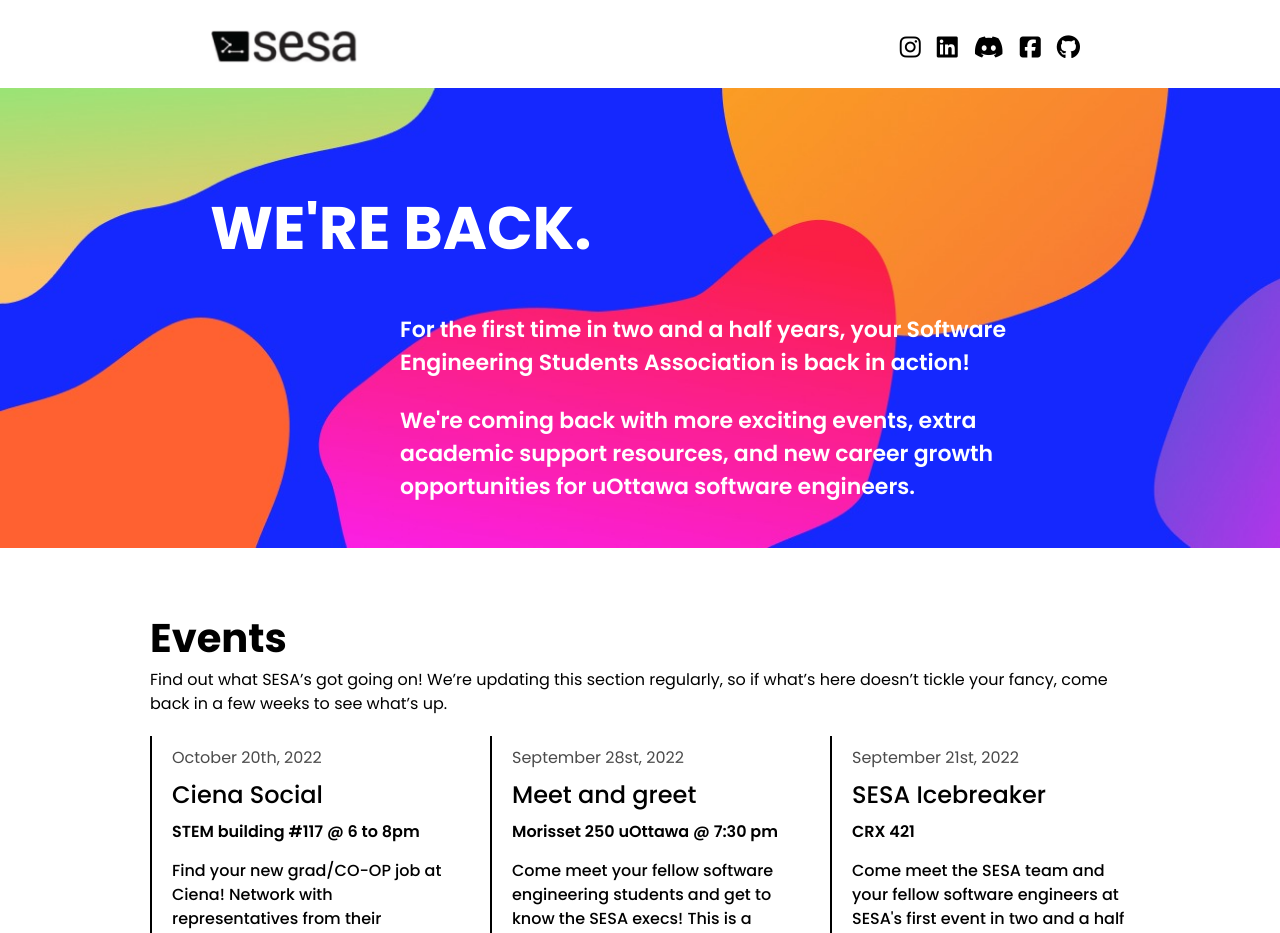
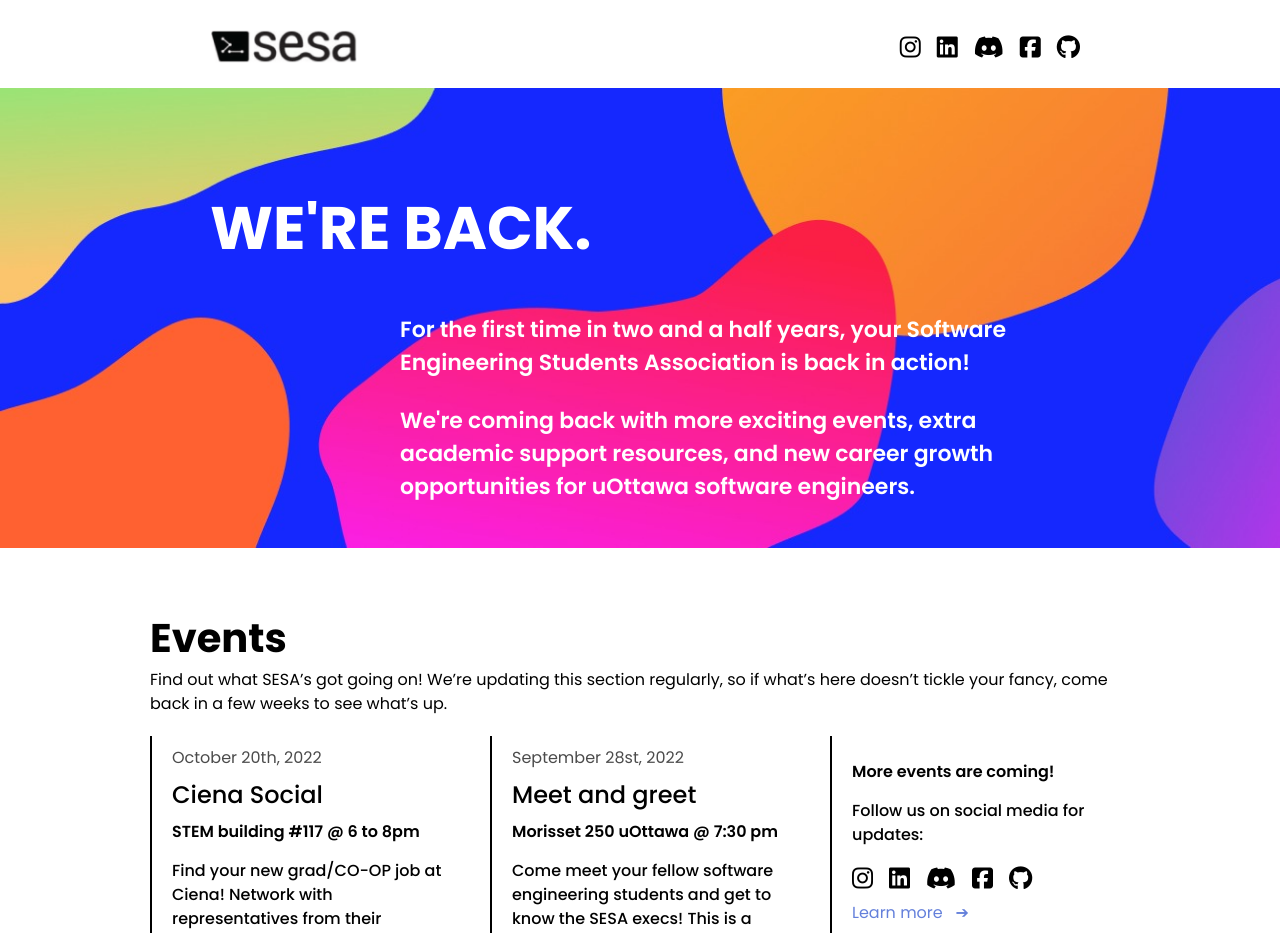
Before and after one commit to MonicaOportus/uOttawaSESA, a React (Create React App) app: page / in a window 1280 px wide. Shown: the top 933 px of the page. Built offline with nearby package versions, Linux system fonts and the light colour scheme.

Commit message:
added empty event

```diff
--- a/src/components/events.js
+++ b/src/components/events.js
@@ -4,8 +4,9 @@ function Events(props) {
   return (
     <div
       id="events"
-      className="inline-block mb-[50px] w-[300px] border-l-2 border-black pl-[20px]
-            py-[10px] mx-[20px] text-left"
+      className="inline-block align-middle mb-[50px] w-[300px] h-[300px] border-l-2 border-black pl-[20px]
+        py-[10px] mx-[20px] text-left"
+      key = {props.id}
     >
       <p className="pb-[7px] text-[#4B4B4B] font-normal text-[16px]">
         {props.date}
@@ -17,6 +18,50 @@ function Events(props) {
           ? props.invitation.substring(0, 139) + "..."
           : props.invitation}
       </p>
+      {!props.date ? (
+        <div className="flex gap-4 mr-[15px] md:mr-[100px] lg:mr-[200px] mb-[10px]">
+          <a
+            target="_blank"
+            rel="noreferrer"
+            href="https://www.instagram.com/uottawasesa/"
+            className="hover:scale-[1.05]"
+          >
+            <i className="fa-xl fa-brands fa-instagram"></i>
+          </a>
+          <a
+            target="_blank"
+            rel="noreferrer"
+            href="https://www.linkedin.com/company/software-engineering-student-association/"
+            className="hover:scale-[1.05]"
+          >
+            <i className="fa-xl fa-brands fa-linkedin"></i>
+          </a>
+          <a
+            target="_blank"
+            rel="noreferrer"
+            href="https://discord.gg/xaQwdX8gyx"
+            className="hover:scale-[1.05]"
+          >
+            <i className="fa-xl fa-brands fa-discord"></i>
+          </a>
+          <a
+            target="_blank"
+            rel="noreferrer"
+            href="https://www.facebook.com/UOttawaSESA"
+            className="hover:scale-[1.05]"
+          >
+            <i className="fa-xl fa-brands fa-square-facebook"></i>
+          </a>
+          <a
+            target="_blank"
+            rel="noreferrer"
+            href="https://github.com/DemianOportus/SESA"
+            className="hover:scale-[1.05]"
+          >
+            <i className="fa-xl fa-brands fa-github"></i>
+          </a>
+        </div>
+      ) : null}
       <a
         rel="noreferrer noopener"
         target="_blank"
--- a/src/components/eventsInfo.js
+++ b/src/components/eventsInfo.js
@@ -18,14 +18,16 @@ const eventInfo = [
       "Come meet your fellow software engineering students and get to know the SESA execs! This is a great opportunity to get involved with the association and learn about what we do. We'll be announcing more details soon, so stay tuned!",
     instaLink: "https://www.instagram.com/p/CitT3EIOVLD/?hl=en",
   },
+
   {
     id: 3,
-    date: "September 21st, 2022",
-    title: "SESA Icebreaker",
-    location: "CRX 421",
+    date: "",
+    title: "",
+    location: "More events are coming!",
     invitation:
-      "Come meet the SESA team and your fellow software engineers at SESA's first event in two and a half years! Snacks and refreshments provided.",
-  },
+      "Follow us on social media for updates: ",
+    instaLink: "https://www.instagram.com/p/CitT3EIOVLD/?hl=en",
+  }
 ];
 
 export default eventInfo;
--- a/src/components/team.js
+++ b/src/components/team.js
@@ -7,6 +7,7 @@ function Team(props) {
       data-aos-duration="1000"
       data-aos-delay="200"
       className={`${props.color} inline-block text-center text-white rounded-2xl w-[230px] h-[285px] pt-[15px] m-[15px]`}
+      key={props.id}
     >
       <img
         src={props.img}
```
